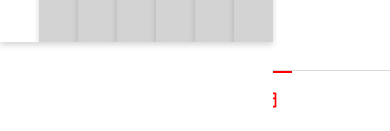
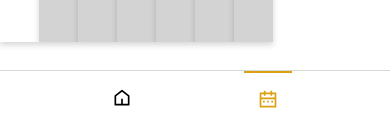
Before and after one commit to JIA-0302/TipTracker, a Next.js app: page /calendar in a window 390 px wide. Shown: the part 710-841 px from the top of the page. Built offline with nearby package versions, Linux system fonts and the light colour scheme.

Commit message:
Fix z-index for responsive navbar

```diff
--- a/components/navbar/mobile-navbar-icon/styles.module.css
+++ b/components/navbar/mobile-navbar-icon/styles.module.css
@@ -7,6 +7,6 @@
 }
 
 .active {
-  border-top: 2px solid red;
-  color: red;
+  border-top: 2px solid #dba10e;
+  color: #dba10e;
 }
--- a/components/navbar/styles.module.css
+++ b/components/navbar/styles.module.css
@@ -19,6 +19,7 @@
   border-top: 1px solid rgb(216, 216, 216);
   display: flex;
   justify-content: space-evenly;
+  z-index: 99999;
 }
 
 @media (max-width: 767.99px) {
--- a/styles/globals.css
+++ b/styles/globals.css
@@ -20,6 +20,10 @@ a {
   width: 100%;
 }
 
+h1, h2, h3, h4, h5 {
+  font-family: Roboto Slab;
+}
+
 .btn-warning {
   color: white;
   background-color: #dba10e;
```
